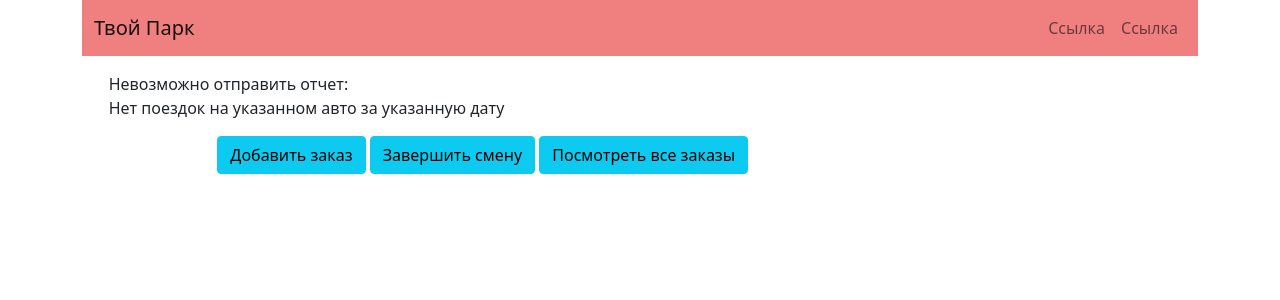
After one commit to KD3821/st_report, a Django app: template my_ride/templates/404.html in a window 1280 px wide. The commit adds this page. Shown: the top 300 px of the page. Run offline with Django 3.2, Linux system fonts and the light colour scheme; the template is opened without the code that fills it, so the values that code supplies are empty.

Commit message:
weekly_reports some edits

```diff
--- /dev/null
+++ b/my_ride/templates/404.html
@@ -0,0 +1,18 @@
+{% extends "base.html" %}
+
+{% block title %}Ошибка{% endblock %}
+
+{% block content %}
+<div class="row">
+    <div class="col-md-10 mx-auto mb-3">
+        Невозможно отправить отчет:<br>
+        Нет поездок на указанном авто за указанную дату
+    </div>
+    <div class="col-md-8 mx-auto">
+        <a href="{% url 'new_ride'%}" role="button" class="btn btn-info">Добавить заказ</a>
+        <a href="#" role="button" class="btn btn-info">Завершить смену</a>
+        <a href="{% url 'rides_all'%}"role="button" class="btn btn-info" >Посмотреть все заказы</a>
+    </div>
+</div>
+
+{% endblock %}
--- a/my_ride/templates/week_page.html
+++ b/my_ride/templates/week_page.html
@@ -12,7 +12,7 @@
                 <div>
                 {% if value %}
                     {% for i in value %}
-                    <a href="{% url 'total_day_driver' i.driver i.day %}" role="button" class="btn btn-success">{{ i.car }}<br>{{ i.driver }}</a>
+                    <a href="{% url 'total_day_driver' i.driver i.day %}" role="button" class="btn btn-success">{{ i.car }}<br>{{ i.driver }}<br>{{ i.income }}</a>
                     {% endfor %}
                 {% endif %}
                 </div>
@@ -23,7 +23,7 @@
     </div>
     <div class="col-md-8 mx-auto">
         <a href="{% url 'new_ride'%}" role="button" class="btn btn-info">Добавить заказ</a>
-        <a href="#" role="button" class="btn btn-info">Завершить смену</a>
+        <a href="{% url 'start'%}" role="button" class="btn btn-info">Все недели</a>
         <a href="{% url 'rides_all'%}"role="button" class="btn btn-info" >Посмотреть все заказы</a>
     </div>
 </div>
--- a/my_ride/urls.py
+++ b/my_ride/urls.py
@@ -16,5 +16,5 @@ urlpatterns = [
     path('totaldc/<str:car>/<str:shift>/', CarDay.as_view(), name="total_day_car"),
     path('totalwc/<str:car>/<str:week>/', CarWeek.as_view(), name="total_week_car"),
     path('report/<str:shift>/<str:name>/', add_report, name="new_report"),
-    path('reported/', add_report, name="report_added"),
+    path('reported/', add_report, name="report_added")
 ]
```
Also changed, not shown: my_ride/views.py (+19 -9 lines).
